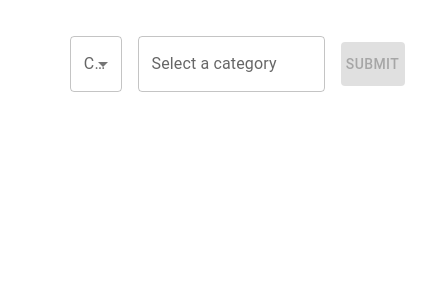
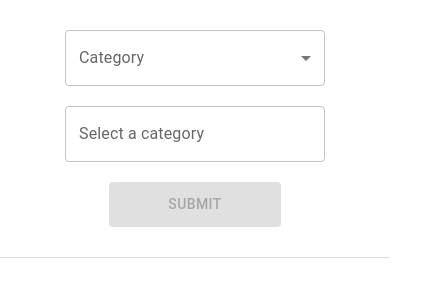
Before and after one commit to ponkeeto/recipe-search, a React (Create React App) app: page / in a window 390 px wide. Shown: the top 300 px of the page, 426 px wide, since content can reach past the window. Built offline with nearby package versions, Linux system fonts and the light colour scheme.

Commit message:
add responsive styling

```diff
--- a/src/components/RecipeDetails/index.js
+++ b/src/components/RecipeDetails/index.js
@@ -23,7 +23,7 @@ const RecipeDetails = () => {
       <Grid container spacing={2} style={{ padding: "15px" }}>
         {recipes.map((recipe) => {
           return (
-            <Grid key={recipe.id} container flexDirection="column" item xs={6} md={3}>
+            <Grid key={recipe.id} container flexDirection="column" item xs={12} sm={6} md={3}>
               <RecipeCard
                 id={recipe.id}
                 image={recipe.image}
--- a/src/components/RecipeDetails/reducer.js
+++ b/src/components/RecipeDetails/reducer.js
@@ -14,11 +14,11 @@ export const loadRecipes = createAsyncThunk(
       }
       return query;
     };
+    const searchQuery =
+      category === "Ingredient" ? "findByIngredients" : "complexSearch";
 
     const apiKey = "6931ba0df2c64da0b3aaf7dac038aa9c";
-    const requestURL = `https://api.spoonacular.com/recipes/${
-      category === "Ingredients" ? "findByIngredients" : "complexSearch"
-    }?${querySelection()}&number=12&apiKey=${apiKey}`;
+    const requestURL = `https://api.spoonacular.com/recipes/${searchQuery}?${querySelection()}&number=12&apiKey=${apiKey}`;
 
     const response = await fetch(requestURL);
     const json = await response.json();
@@ -39,9 +39,7 @@ export const recipeDetailsSlice = createSlice({
       state.favoriteRecipes.push(action.payload);
     },
     removeFavorite: (state, action) => {
-      state.favoriteRecipes.filter(
-        (recipe) => recipe.id === action.payload
-      );
+      state.favoriteRecipes.filter((recipe) => recipe.id === action.payload);
     },
   },
   extraReducers: {
@@ -50,7 +48,11 @@ export const recipeDetailsSlice = createSlice({
       state.hasError = false;
     },
     [loadRecipes.fulfilled]: (state, action) => {
-      state.recipes = action.payload.results;
+      if ("results" in action.payload) {
+        state.recipes = action.payload.results;
+      } else {
+        state.recipes = action.payload;
+      }
       state.isLoading = false;
       state.hasError = false;
     },
--- a/src/components/RecipeModal/index.js
+++ b/src/components/RecipeModal/index.js
@@ -17,14 +17,16 @@ import {
   TableCell,
   IconButton,
   Grid,
+  useMediaQuery,
 } from "@mui/material";
 import ExpandMoreIcon from "@mui/icons-material/ExpandMore";
 import FavoriteIcon from "@mui/icons-material/Favorite";
 import FavoriteBorderIcon from "@mui/icons-material/FavoriteBorder";
 
 import { addFavorite, removeFavorite } from "../RecipeDetails/reducer";
+import Drawer from "@mui/material/Drawer/Drawer";
 
-const style = {
+const modalStyle = {
   position: "absolute",
   top: "50%",
   left: "50%",
@@ -36,7 +38,15 @@ const style = {
   p: 4,
 };
 
+const drawerStyle = {
+    height: "100%",
+    bgcolor: "background.paper",
+    border: "2px solid #000",
+    boxShadow: 24,
+    p: 4,};
+
 const RecipeModal = (props) => {
+  const matches = useMediaQuery("(min-width:600px)");
   const { open, handleClose, recipe, isLoading, dispatch } = props;
   const [expanded, setExpanded] = useState(false);
   const [favorite, setFavorite] = useState(false);
@@ -58,9 +68,9 @@ const RecipeModal = (props) => {
 
   const handleFavorite = () => {
     if (!favorite) {
-        dispatch(addFavorite({id, title, image, imageType}))
+      dispatch(addFavorite({ id, title, image, imageType }));
     } else {
-        dispatch(removeFavorite(id))
+      dispatch(removeFavorite(id));
     }
     setFavorite(() => {
       return !favorite;
@@ -192,9 +202,8 @@ const RecipeModal = (props) => {
     return null;
   };
 
-  return (
-    <Modal open={open} onClose={handleClose}>
-      <Box sx={style}>
+  const renderContent = (
+    <Box sx={matches ? modalStyle : drawerStyle}>
       {!isLoading ? (
         <>
           <Grid container>
@@ -266,7 +275,16 @@ const RecipeModal = (props) => {
         <>loading...</>
       )}
     </Box>
+  );
+
+  return matches ? (
+    <Modal open={open} onClose={handleClose}>
+      {renderContent}
     </Modal>
+  ) : (
+    <Drawer anchor="top" open={open} onClose={handleClose}>
+      {renderContent}
+    </Drawer>
   );
 };
 
--- a/src/components/SearchBar/index.js
+++ b/src/components/SearchBar/index.js
@@ -8,6 +8,8 @@ import {
   OutlinedInput,
   Button,
   InputLabel,
+  Divider,
+  useMediaQuery,
 } from "@mui/material";
 
 import { useDispatch, useSelector } from "react-redux";
@@ -20,6 +22,7 @@ import {
 import { loadRecipes } from "../RecipeDetails/reducer";
 
 const SearchBar = () => {
+  const matches = useMediaQuery("(min-width:600px)");
   const category = useSelector(selectCategory);
   const searchTerm = useSelector(selectSearchTerm);
   const dispatch = useDispatch();
@@ -30,14 +33,19 @@ const SearchBar = () => {
   const isEmpty = category !== "" && searchTerm !== "";
 
   return (
+    <>
       <Grid
         container
-      spacing={2}
         justifyContent="center"
         alignItems="center"
-      style={{ margin: "20px" }}
+        flexDirection="row"
+        style={{ margin: "20px 0", maxWidth: "100%" }}
       >
-      <Grid item xs={2}>
+        <Grid
+          item
+          xs={matches ? 2 : 8}
+          style={{ padding: matches ? "0 10px" : "10px 0" }}
+        >
           <FormControl fullWidth>
             <InputLabel>Category</InputLabel>
             <Select
@@ -55,7 +63,11 @@ const SearchBar = () => {
             </Select>
           </FormControl>
         </Grid>
-      <Grid item xs={6}>
+        <Grid
+          item
+          xs={matches ? 5 : 8}
+          style={{ padding: matches ? "0 10px" : "10px 0" }}
+        >
           <FormControl variant="outlined" fullWidth>
             <InputLabel>{searchLabel}</InputLabel>
             <OutlinedInput
@@ -66,12 +78,16 @@ const SearchBar = () => {
             />
           </FormControl>
         </Grid>
-      <Grid item xs={2}>
+        <Grid
+          item
+          xs={matches ? 2 : 8}
+          style={{ padding: matches ? "0 10px" : "10px 0" }}
+        >
           <Button
             variant="contained"
             fullWidth
             disabled={!isEmpty}
-          style={{ padding: "10px" }}
+            style={{ padding: "10px", width: '66%' }}
             onClick={() => {
               dispatch(loadRecipes({ category, searchTerm }));
             }}
@@ -80,6 +96,8 @@ const SearchBar = () => {
           </Button>
         </Grid>
       </Grid>
+      <Divider />
+    </>
   );
 };
 
```
Lines whose indentation alone changed are shown as unchanged.
